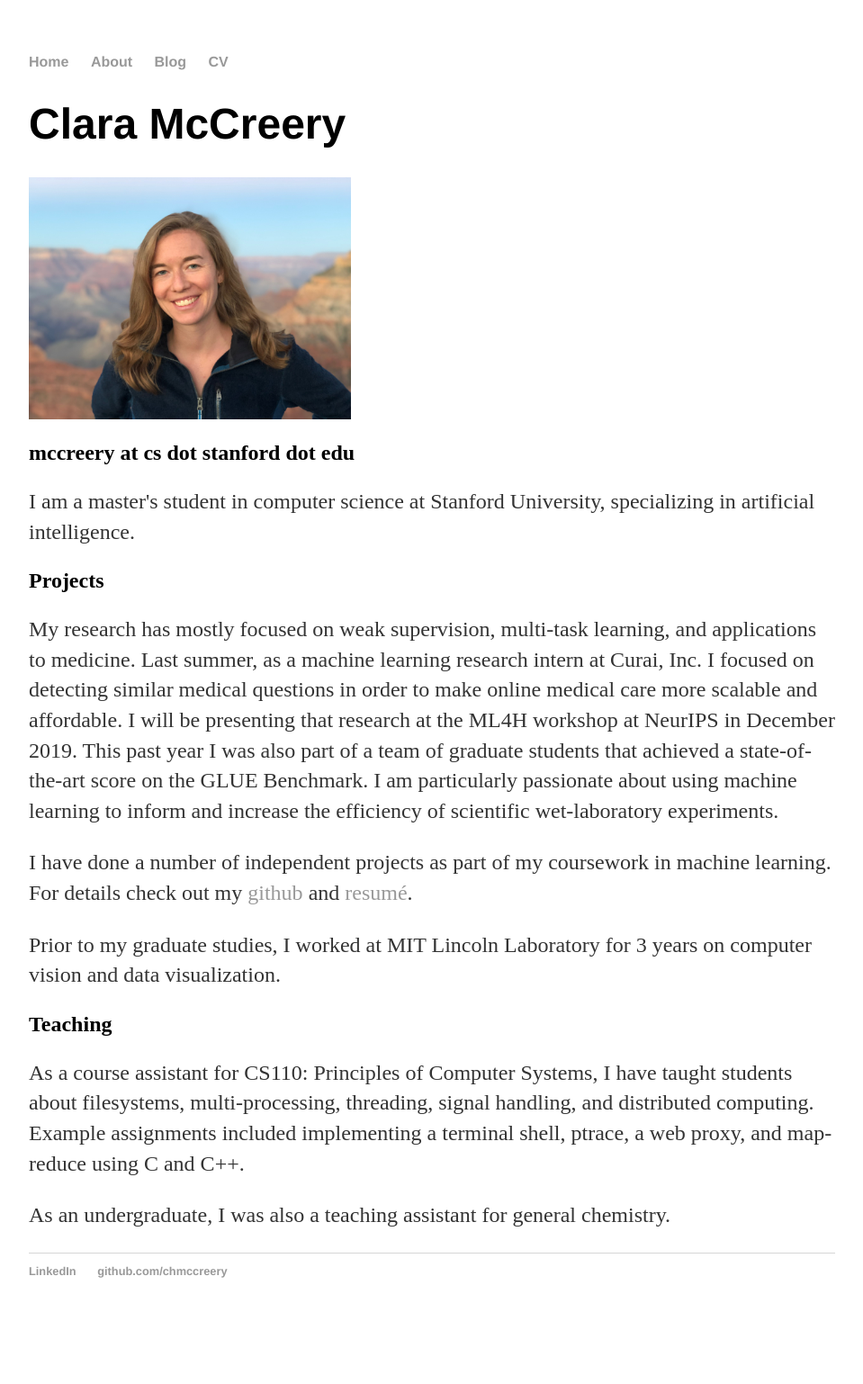
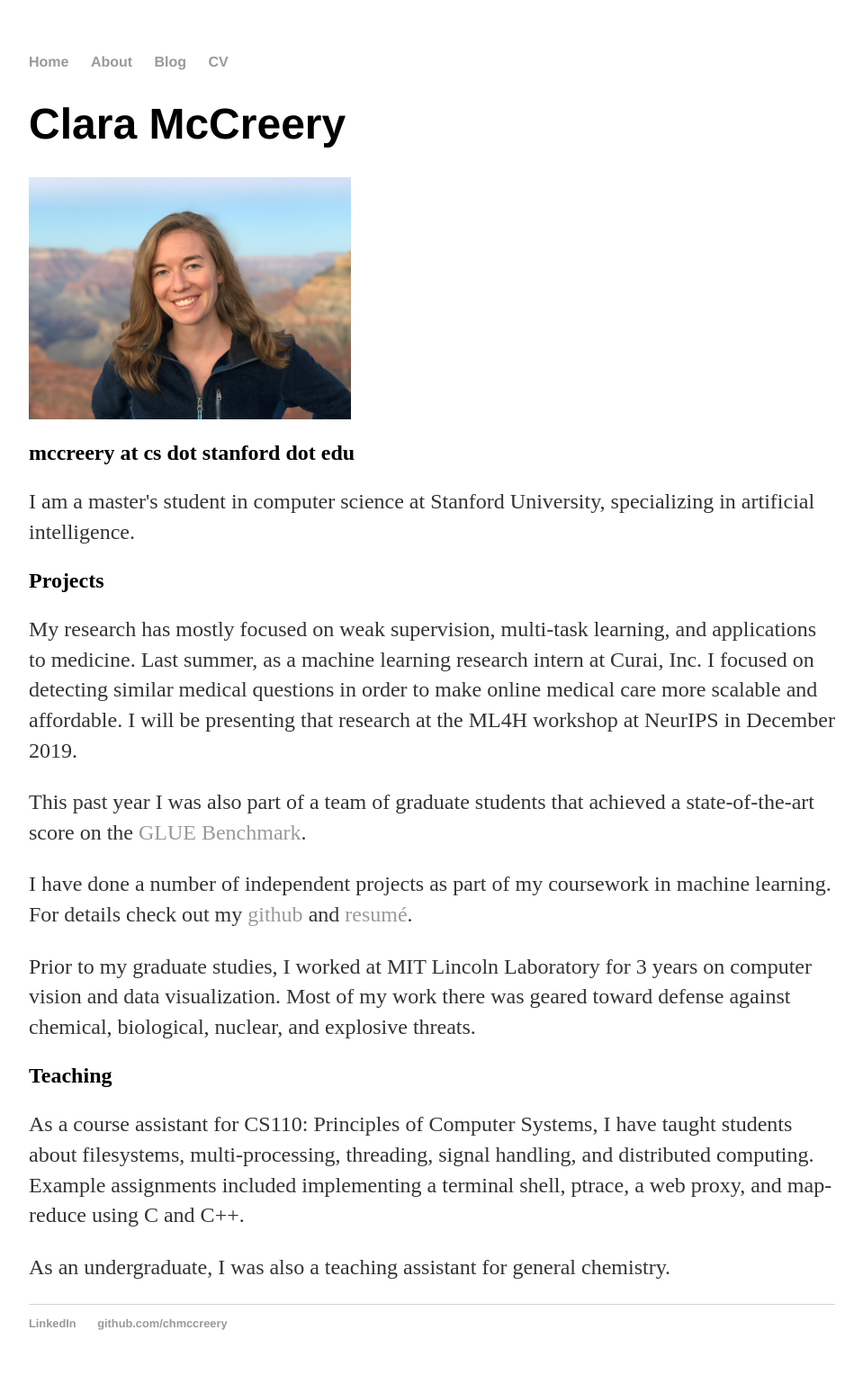
Before and after one commit to chmccreery/chmccreery.github.io, a Jekyll site: the page built from index.html, in a window 1280 px wide. Shown: the whole page at 90% size, without its empty margins (160-1119 px from the left). Built offline with Jekyll 4.4.1, drawn with Linux system fonts in a browser that asks for light colours; before the commit the page ends 1480 px from its top, so only the background shows below that.

Commit message:
Update index.html

```diff
--- a/index.html
+++ b/index.html
@@ -11,14 +11,13 @@ title: Clara McCreery
 	<p>My research has mostly focused on weak supervision, multi-task learning, and applications to medicine.
 		Last summer, as a machine learning research intern at Curai, Inc. I focused on detecting similar medical
 		questions in order to make online medical care more scalable and affordable. I will be presenting that
-		research at the ML4H workshop at NeurIPS in December 2019.
-		This past year I was also part of a team of graduate students that achieved a state-of-the-art score on the
-		GLUE Benchmark.
-		I am particularly passionate about using machine learning to inform and increase the efficiency of
-		scientific wet-laboratory experiments.
+		research at the ML4H workshop at NeurIPS in December 2019.</p>
+	<p> This past year I was also part of a team of graduate students that achieved a state-of-the-art score on the
+		<a href=https://gluebenchmark.com/>GLUE Benchmark</a>.</p>
 	<p>I have done a number of independent projects as part of my coursework in machine learning.
 		For details check out my <a href=https://github.com/chmccreery>github</a> and <a href="/cv/Resume_Jan_2019.pdf">resumé</a>.</p>
-	<p>Prior to my graduate studies, I worked at MIT Lincoln Laboratory for 3 years on computer vision and data visualization.</p>
+	<p>Prior to my graduate studies, I worked at MIT Lincoln Laboratory for 3 years on computer vision and data visualization.
+		Most of my work there was geared toward defense against chemical, biological, nuclear, and explosive threats.</p>
 	<h2>Teaching</h2>
 	<p>As a course assistant for CS110: Principles of Computer Systems, I have taught students about filesystems,
 		multi-processing, threading, signal handling, and distributed computing.
```
